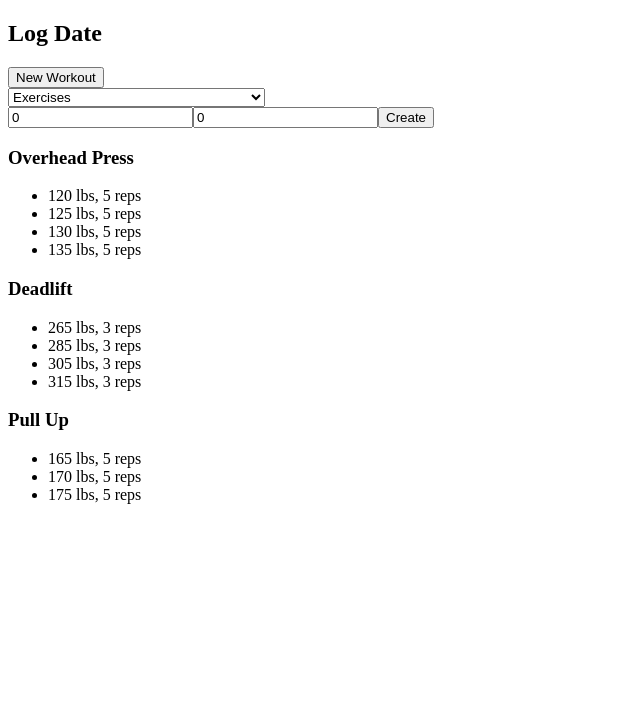
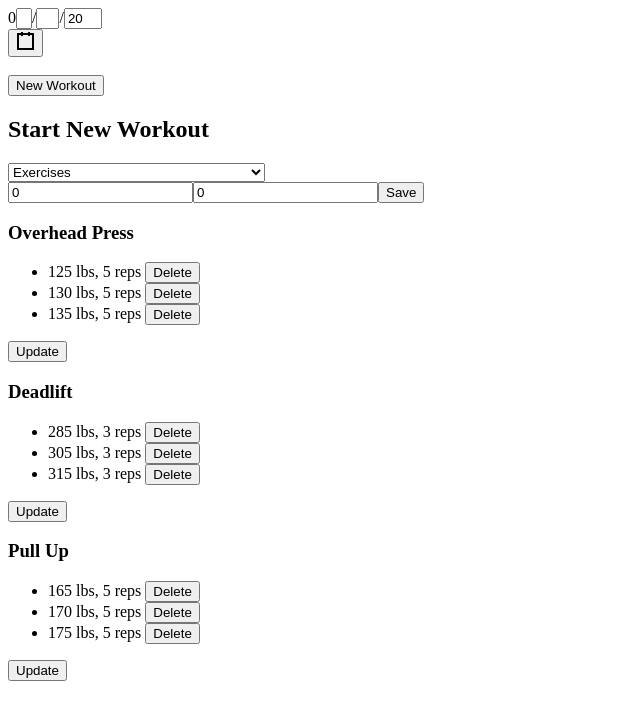
Before and after one commit to Wrthlor/Fitness-Tracker, a React (Create React App) app in the folder frontend/: page / in a window 1280 px wide. Shown: the top 720 px of the page, without its empty margins (0-640 px from the left). Built offline with nearby package versions, Linux system fonts and the light colour scheme.

Commit message:
Clean up existing components, added delete functionality, add DatePicker component

```diff
--- a/frontend/package.json
+++ b/frontend/package.json
@@ -7,6 +7,7 @@
     "@testing-library/react": "^11.2.5",
     "@testing-library/user-event": "^12.8.3",
     "react": "^17.0.1",
+    "react-date-picker": "^8.1.1",
     "react-dom": "^17.0.1",
     "react-scripts": "4.0.3",
     "web-vitals": "^1.1.1"
--- a/frontend/src/App.js
+++ b/frontend/src/App.js
@@ -1,15 +1,10 @@
 import React, { useState } from 'react';
+import DatePicker from 'react-date-picker';
 
 import Workouts from './components/Workouts';
 import Exercises from './components/Exercises';
 
 const sampleWorkout = [
-  {
-    workout_id: 96,
-    lift: 'Overhead Press',
-    weight: 120,
-    reps: 5,
-  },
     {
         workout_id: 97,
         lift: 'Overhead Press',
@@ -27,12 +22,6 @@ const sampleWorkout = [
         lift: 'Overhead Press',
         weight: 135,
         reps: 5,
-  },
-  {
-    workout_id: 99,
-    lift: 'Deadlift',
-    weight: 265,
-    reps: 3,
     },
     {
         workout_id: 101,
@@ -169,33 +158,32 @@ const exerciseList = [
 ];
 
 const App = () => {
+    const [date, setDate] = useState(new Date());
     const [workouts, setWorkouts] = useState(sampleWorkout);
-    const [newWorkout, setNewWorkout] = useState({ lift: '', weight: 0, reps: 0 });
+    const [newWorkout, setNewWorkout] = useState({ lift: 'Exercises', weight: 0, reps: 0 });
 
     // Placeholder function for RNG workout_id's
     const newId = () => {
         const rng = Math.floor(Math.random() * 100000000000000000);
-        if (workouts.map((element) => element.workout_id).includes(rng)) {
+        if (workouts.map((workout) => workout.workout_id).includes(rng))
             return newId();
-        }
-        else {
+        else
             return rng;
-        }
     };
 
     const onClick = (event) => {
         event.preventDefault();
-        // console.log('New Log', event.target);
+        console.log('Button pressed', event.target);
     };
 
-    const addExercise = (event) => {
+    const handleSave = (event) => {
         event.preventDefault();
         const workoutObject = {
             workout_id: newId(),
             ...newWorkout,
         };
         setWorkouts(workouts.concat(workoutObject));
-        setNewWorkout({ lift: '', weight: 0, reps: 0 });
+        setNewWorkout({ lift: newWorkout.lift, weight: 0, reps: 0 });
     };
 
     const handleNewWorkout = (event) => {
@@ -205,33 +193,46 @@ const App = () => {
         });
     };
 
+    const handleDelete = (event) => {
+        event.preventDefault();
+        const id = Number(event.target.id);
+
+        const deleteById = (arr, id) => {
+            return arr.filter(workout => workout.workout_id !== id);
+        }
+
+        setWorkouts(
+            deleteById(workouts, id)
+        );
+    }
+
+    // const handleUpdate = (event) => {
+    //     event.preventDefault();
+    // }
+
     return (
         <div>
             <form onSubmit={onClick}>
-            <h2>Log Date</h2>
+                <DatePicker
+                    onChange={setDate}
+                    value={date}
+                    clearIcon={null}
+                    showLeadingZeros={true} />
+                <br />
                 <button>New Workout</button>
             </form>
-        <form onSubmit={addExercise}>
+
+            <form onSubmit={handleSave}>
+                <h2>Start New Workout</h2>
                 <Exercises
                     exercises={exerciseList}
-                onChange={handleNewWorkout} />
-            <input
-                name="weight"
-                type="number"
-                min="0"
-                value={newWorkout.weight}
-                onChange={handleNewWorkout} />
-            <input
-                name="reps"
-                type="number"
-                min="0"
-                value={newWorkout.reps}
-                onChange={handleNewWorkout} />
-            <input
-                type="submit"
-                value="Create" />
+                    newWorkout={newWorkout}
+                    handleNewWorkout={handleNewWorkout} />
             </form>
-            <Workouts workouts={workouts} />
+
+            <Workouts
+                workouts={workouts}
+                buttonPress={handleDelete} />
         </div>
     );
 };
--- a/frontend/src/components/Exercises.js
+++ b/frontend/src/components/Exercises.js
@@ -1,13 +1,29 @@
 import React from 'react';
 
 // Dropdown list of available exercises
-const Exercises = ({ exercises, onChange }) => (
+const Exercises = ({ exercises, newWorkout, handleNewWorkout }) => (
     <div>
-        <select name="lift" defaultValue="Exercises" onChange={onChange}>
+        <select name="lift" defaultValue='Exercises' onChange={handleNewWorkout}>
             {' '}
             <option value="Exercises" hidden disabled>Exercises</option>
             {exercises.map((lift) => <option key={lift} value={lift}>{lift}</option>)}
         </select>
+        <br />
+        <input
+            name="weight"
+            type="number"
+            min="0"
+            value={newWorkout.weight}
+            onChange={handleNewWorkout} />
+        <input
+            name="reps"
+            type="number"
+            min="0"
+            value={newWorkout.reps}
+            onChange={handleNewWorkout} />
+        <input
+                type="submit"
+                value="Save" />
     </div>
 );
 
--- a/frontend/src/components/Workouts.js
+++ b/frontend/src/components/Workouts.js
@@ -1,35 +1,44 @@
 import React from 'react';
 
 // Displays list of sets (weight, reps) for matching exercise
-const Sets = ({ workouts, lift }) => (
+const Sets = ({ workouts, lift, onDelete }) => (
     <ul>
         {workouts.map((set) => {
             if (set.lift === lift) {
                 return (
+                    <form key={set.workout_id} id={set.workout_id} onSubmit={onDelete}>
                         <li key={set.workout_id}>
                             {' '}
                             {`${set.weight} lbs, ${set.reps} reps`}
                             {' '}
+                            <button>Delete</button>
                         </li>
+                    </form>
                 );
             }
-            return '';
+            return "";
         })}
     </ul>
 );
 
 // Workout block - contains lift name and corresponding weight/reps
-const Workouts = ({ workouts }) => {
+const Workouts = ({ workouts, buttonPress }) => {
     // Array of unique exercise (lift) names
     const exercises = Array.from(new Set(workouts.map((element) => element.lift)));
     return (
         <div>
-            {exercises.map((exercise) => (
-                <div key={exercise}>
+            {exercises.map((exercise) => {
+                if (exercise !== "Exercises") {
+                    return (
+                        <div key={exercise} >
                             <h3>{exercise}</h3>
-                <Sets workouts={workouts} lift={exercise} />
+                            <Sets workouts={workouts} lift={exercise} onDelete={buttonPress} />
+                            <button>Update</button>
                         </div>
-            ))}
+                    );
+                }
+                return "";
+            })}
         </div>
     );
 };
```
Also changed, not shown: 1 other file (tests, documents, lock files or other folders). Lines whose indentation alone changed are shown as unchanged.
